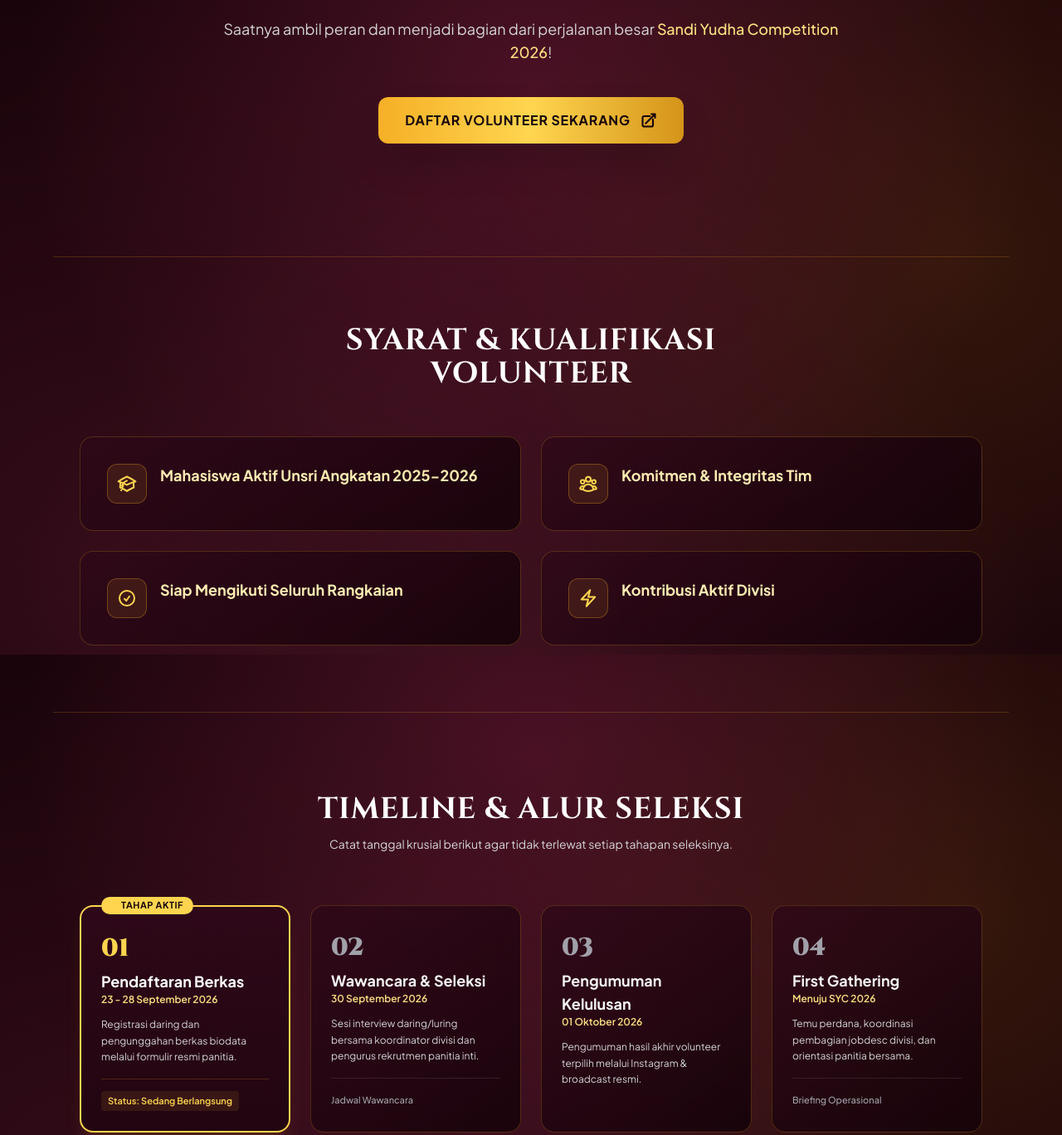
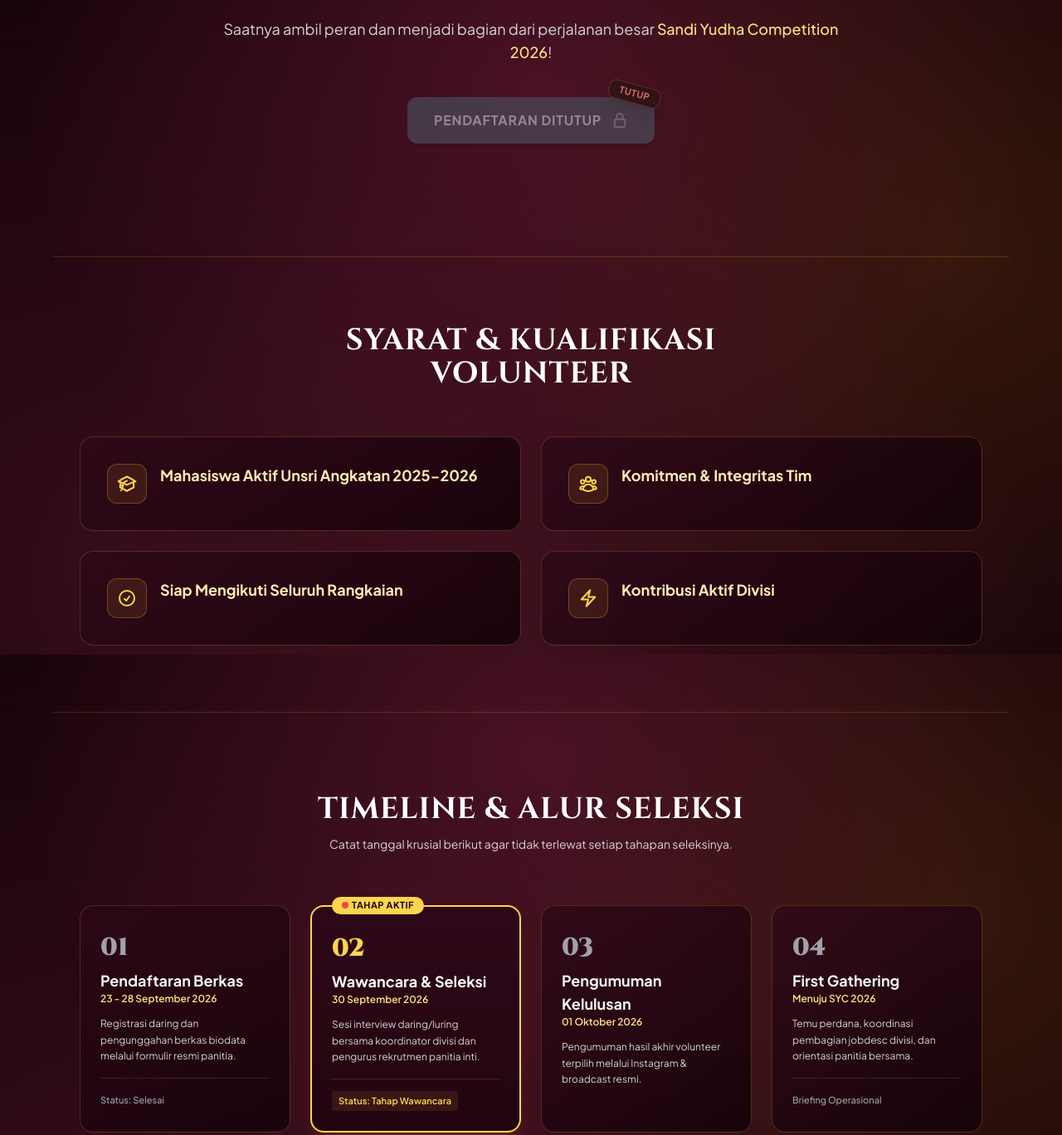
Before and after one commit to ZakaaGregeddd/SYC-LinkPortal, a website: page volunteer.html in a window 1280 px wide. Shown: the part 811-2179 px from the top of the page at 83% size. Drawn offline with nearby package versions, Linux system fonts and the light colour scheme; a web font is replaced by a local one.

Commit message:
chore: closed the volunteer registering and change the status

```diff
--- a/volunteer.html
+++ b/volunteer.html
@@ -205,12 +205,19 @@
 <!-- Primary Action Buttons -->
 <div class="flex flex-col sm:flex-row items-center justify-center gap-4 sm:gap-5 mb-14">
 <!-- Direct Registration Link -->
-<a class="w-full sm:w-auto inline-flex items-center justify-center space-x-3 px-8 py-4 rounded-xl bg-gradient-to-r from-gold-500 via-gold-400 to-gold-600 text-maroon-950 font-extrabold text-sm sm:text-base tracking-wider uppercase shadow-2xl hover:shadow-gold-500/50 hover:brightness-105 transform hover:-translate-y-1 transition duration-200 group" href="https://bit.ly/PendaftaranVolunteerSYC2026" rel="noopener noreferrer" target="_blank">
-<span class="">Daftar Volunteer Sekarang</span>
-<svg class="w-5 h-5 transform group-hover:translate-x-1 transition-transform" fill="none" stroke="currentColor" stroke-width="2.5" viewBox="0 0 24 24">
-<path d="M13.5 6H5.25A2.25 2.25 0 003 8.25v10.5A2.25 2.25 0 005.25 21h10.5A2.25 2.25 0 0018 18.75V10.5m-10.5 6L21 3m0 0h-5.25M21 3v5.25" stroke-linecap="round" stroke-linejoin="round"></path>
-</svg>
-</a>
+<div class="relative inline-block w-full sm:w-auto">
+  <div class="absolute -top-3 -right-2 z-20 animate-float">
+    <div class="rotate-[15deg] px-3 py-0.5 rounded-lg text-[11px] font-bold bg-[#301414] text-[#d96969] border border-[#5e2e2e] uppercase tracking-wider shadow-lg">
+        TUTUP
+    </div>
+  </div>
+  <a class="w-full sm:w-auto inline-flex items-center justify-center space-x-3 px-8 py-4 rounded-xl bg-gray-600 text-gray-300 font-extrabold text-sm sm:text-base tracking-wider uppercase shadow-md opacity-60 cursor-not-allowed" href="javascript:void(0)">
+    <span class="">Pendaftaran Ditutup</span>
+    <svg class="w-5 h-5 opacity-50" fill="none" stroke="currentColor" stroke-width="2.5" viewBox="0 0 24 24">
+    <path d="M16.5 10.5V6.75a4.5 4.5 0 10-9 0v3.75m-.75 11.25h10.5a2.25 2.25 0 002.25-2.25v-6.75a2.25 2.25 0 00-2.25-2.25H6.75a2.25 2.25 0 00-2.25 2.25v6.75a2.25 2.25 0 002.25 2.25z" stroke-linecap="round" stroke-linejoin="round"></path>
+    </svg>
+  </a>
+</div>
 <!-- Secondary Info Button -->
 
 </div>
@@ -310,35 +317,35 @@
 </div>
 <!-- Timeline Stepper Grid -->
 <div class="grid grid-cols-1 md:grid-cols-4 gap-6 relative">
-<!-- Step 1: Active Step -->
-<div class="relative bg-gradient-to-b from-maroon-850 to-maroon-900 rounded-2xl p-6 border-2 border-gold-400 shadow-xl shadow-gold-500/10">
-<div class="absolute -top-3 left-6 px-3 py-0.5 rounded-full bg-gold-400 text-maroon-950 text-[11px] font-black tracking-wider uppercase flex items-center gap-1">
-<span class="w-2 h-2 rounded-full  animate-ping"></span>
-            Tahap Aktif
-          </div>
-<div class="text-3xl font-cinzel font-black text-gold-400 mb-2 mt-2">01</div>
-<h3 class="text-lg font-bold text-white">Pendaftaran Berkas</h3>
+<!-- Step 1: Selesai -->
+<div class="glass-maroon rounded-2xl p-6 relative">
+<div class="text-3xl font-cinzel font-black text-zinc-400 mb-2 mt-2">01</div>
+<h3 class="text-lg font-bold text-zinc-100">Pendaftaran Berkas</h3>
 <p class="text-xs font-semibold text-gold-300 mb-3">23 - 28 September 2026</p>
 <p class="text-xs text-zinc-300 leading-relaxed">
             Registrasi daring dan pengunggahan berkas biodata melalui formulir resmi panitia.
           </p>
-<div class="mt-4 pt-3 border-t border-gold-500/20">
-<span class="text-[11px] inline-block font-semibold text-gold-400 bg-gold-500/10 px-2 py-1 rounded">
-              Status: Sedang Berlangsung
-            </span>
+<div class="mt-4 pt-3 border-t border-white/10">
+<span class="text-[11px] inline-block font-medium text-zinc-400">
+              Status: Selesai</span>
 </div>
 </div>
-<!-- Step 2 -->
-<div class="glass-maroon rounded-2xl p-6 relative">
-<div class="text-3xl font-cinzel font-black text-zinc-400 mb-2 mt-2">02</div>
-<h3 class="text-lg font-bold text-zinc-100">Wawancara &amp; Seleksi</h3>
+<!-- Step 2: Active Step -->
+<div class="relative bg-gradient-to-b from-maroon-850 to-maroon-900 rounded-2xl p-6 border-2 border-gold-400 shadow-xl shadow-gold-500/10">
+<div class="absolute -top-3 left-6 px-3 py-0.5 rounded-full bg-gold-400 text-maroon-950 text-[11px] font-black tracking-wider uppercase flex items-center gap-1">
+<span class="w-2 h-2 rounded-full bg-red-500 animate-ping"></span>
+            Tahap Aktif
+          </div>
+<div class="text-3xl font-cinzel font-black text-gold-400 mb-2 mt-2">02</div>
+<h3 class="text-lg font-bold text-white">Wawancara &amp; Seleksi</h3>
 <p class="text-xs font-semibold text-gold-300 mb-3">30 September 2026</p>
 <p class="text-xs text-zinc-300 leading-relaxed">
             Sesi interview daring/luring bersama koordinator divisi dan pengurus rekrutmen panitia inti.
           </p>
-<div class="mt-4 pt-3 border-t border-white/10">
-<span class="text-[11px] inline-block font-medium text-zinc-400">
-              Jadwal Wawancara</span>
+<div class="mt-4 pt-3 border-t border-gold-500/20">
+<span class="text-[11px] inline-block font-semibold text-gold-400 bg-gold-500/10 px-2 py-1 rounded">
+              Status: Tahap Wawancara
+            </span>
 </div>
 </div>
 <!-- Step 3 -->
```
Also changed, not shown: index.html (+3 -3 lines).
